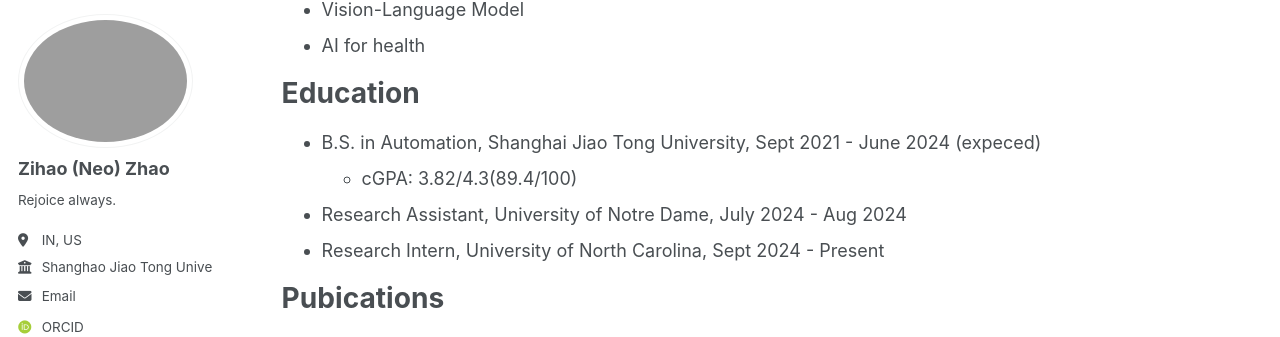
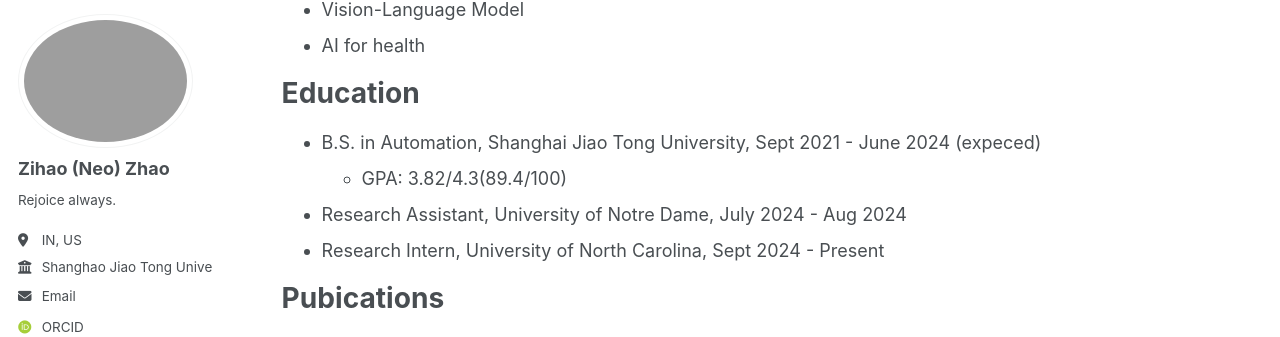
Before and after one commit to neo1zh/neo1zh.github.io, a Jekyll site: the page built from _pages/about.md, in a window 1280 px wide and 900 px high, scrolled down 330 px. Shown: the part 92-429 px from the top of the window. Built offline with Jekyll 4.4.1, drawn with Linux system fonts in a browser that asks for light colours; some web fonts are replaced; some of the changed lines change nothing that is shown.

Commit message:
Fix typo in about page and update GPA format

```diff
--- a/_pages/about.md
+++ b/_pages/about.md
@@ -20,7 +20,7 @@ Research Interest
 Education
 =====
 - B.S. in Automation, Shanghai Jiao Tong University, Sept 2021 - June 2024 (expeced)
-  - cGPA: 3.82/4.3(89.4/100)
+  - GPA: 3.82/4.3(89.4/100)
 - Research Assistant, University of Notre Dame, July 2024 - Aug 2024
 - Research Intern, University of North Carolina, Sept 2024 - Present
 
```
